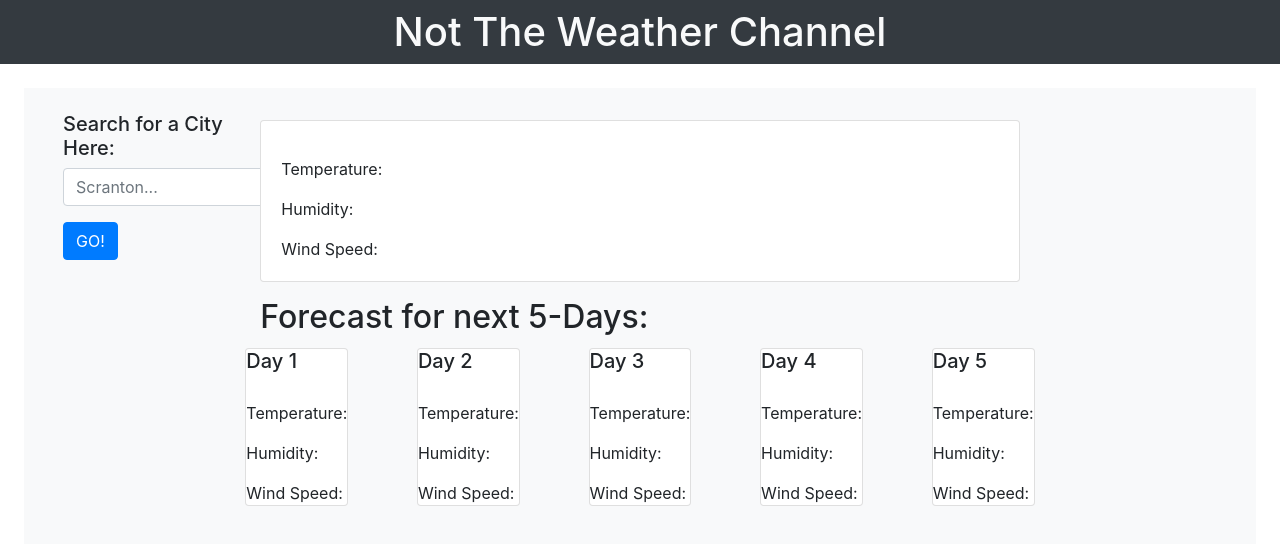
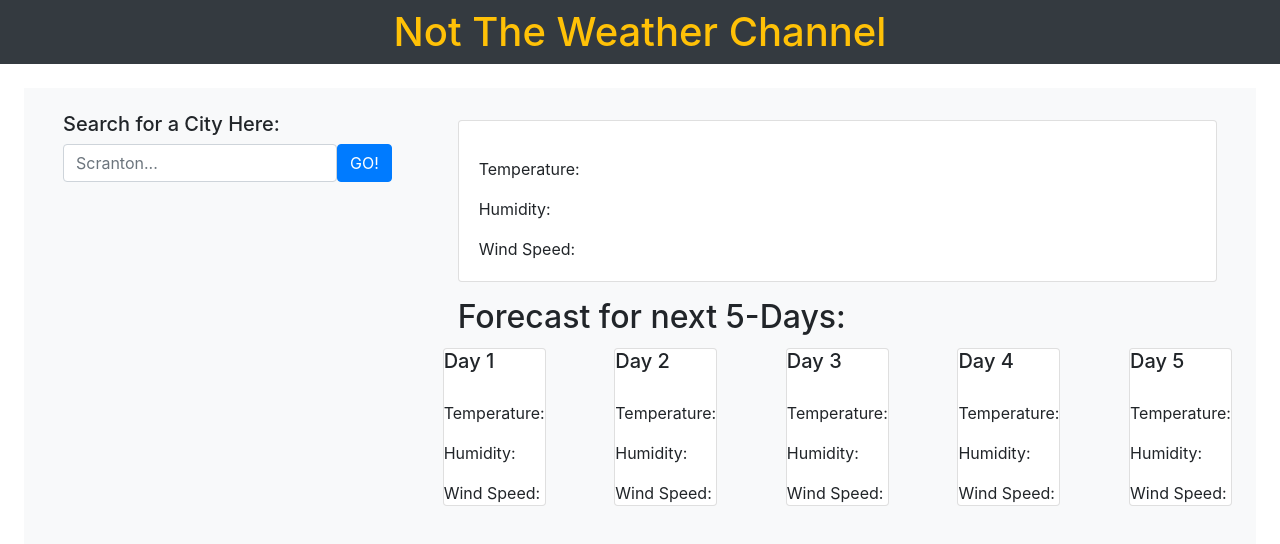
Before and after one commit to ZBurnell/weather-app, a plain HTML site: page index.html in a window 1280 px wide. Drawn offline with nearby package versions, Linux system fonts and the light colour scheme.

Commit message:
Update index.html
made changes to some styling and coloring

```diff
--- a/index.html
+++ b/index.html
@@ -7,26 +7,26 @@
     <link rel="stylesheet" href=".\assets\style.css" />
     <title>Not The Weather Channel</title>
 </head>
-<body>
+<body class="background-color">
     <header class="bg-dark">
-        <h1 class="p-2 text-light text-center">Not The Weather Channel</h1>
+        <h1 class="p-2 text-warning text-center">Not The Weather Channel</h1>
     </header>
 
     <div class="m-4 p-4 bg-light">
         <div class="col-md-12">
             <div class="row">
                 <!--Search bar-->
-                <div class="col-md-2">
+                <div class="col-md-4">
                   <div>
                     <h5>Search for a City Here:</h5>
                       <form class="form-inline" id="search-form">
                         <input type="search" class="form-control mb-3 ds-input" id="cityname" placeholder="Scranton...">
                         <button type="submit" class="btn btn-primary mb-3">GO!</button>
                      </form>
-                </div>
-                <div>
-                  <ul class="list-group" id="search-history"></ul>
-                </div>
+                     <div>
+                      <ul class="list-group" id="search-history"></ul>
+                     </div>
+                  </div>
                 </div>
                 <!--Current weather-->
                 <div class="col-md-8">
```
